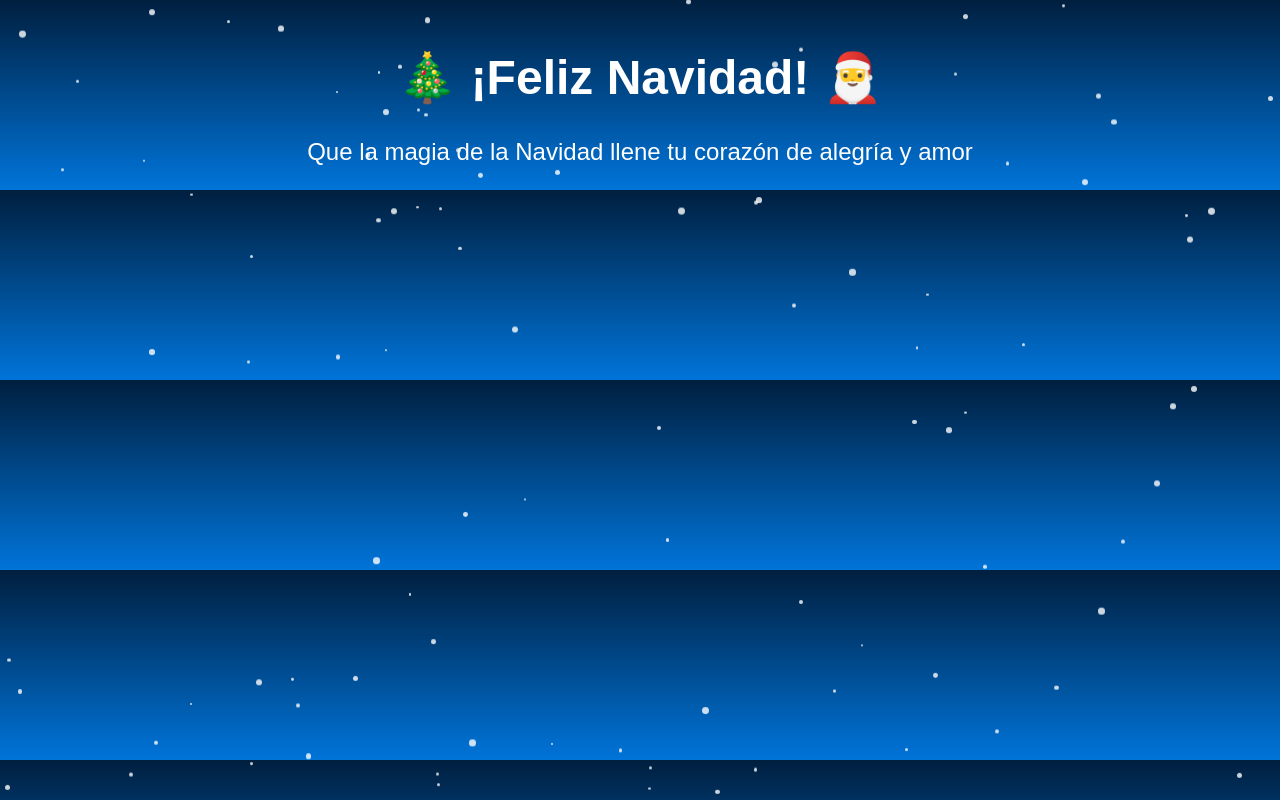
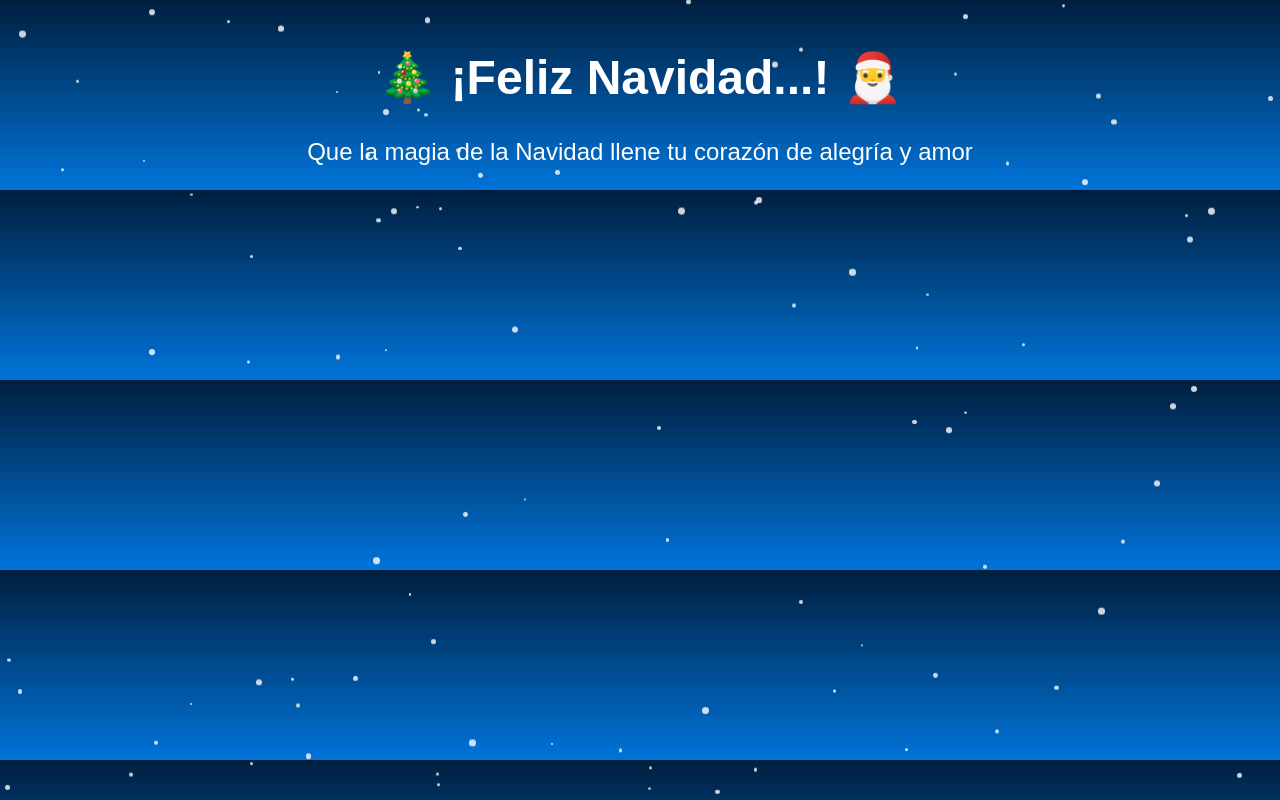
Before and after one commit to OscarCalle0/web-page, a plain HTML site: page index.html in a window 1280 px wide. Drawn offline with Linux system fonts and the light colour scheme.

Commit message:
fix: final

```diff
--- a/index.html
+++ b/index.html
@@ -9,7 +9,7 @@
 <body>
     <div class="snow"></div>
     <div class="welcome">
-        <h1>🎄 ¡Feliz Navidad! 🎅</h1>
+        <h1>🎄 ¡Feliz Navidad...! 🎅</h1>
         <p>Que la magia de la Navidad llene tu corazón de alegría y amor</p>
     </div>
     <div class="santa-container">
```
